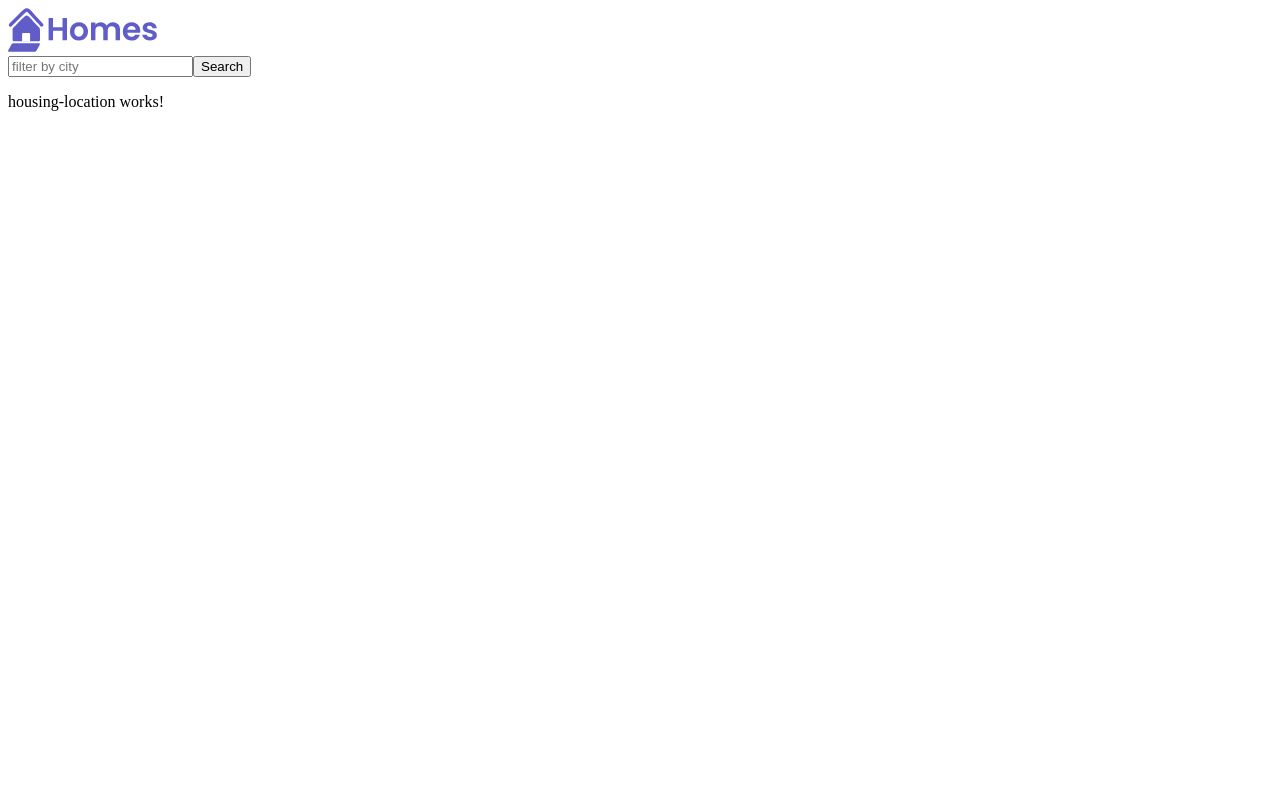
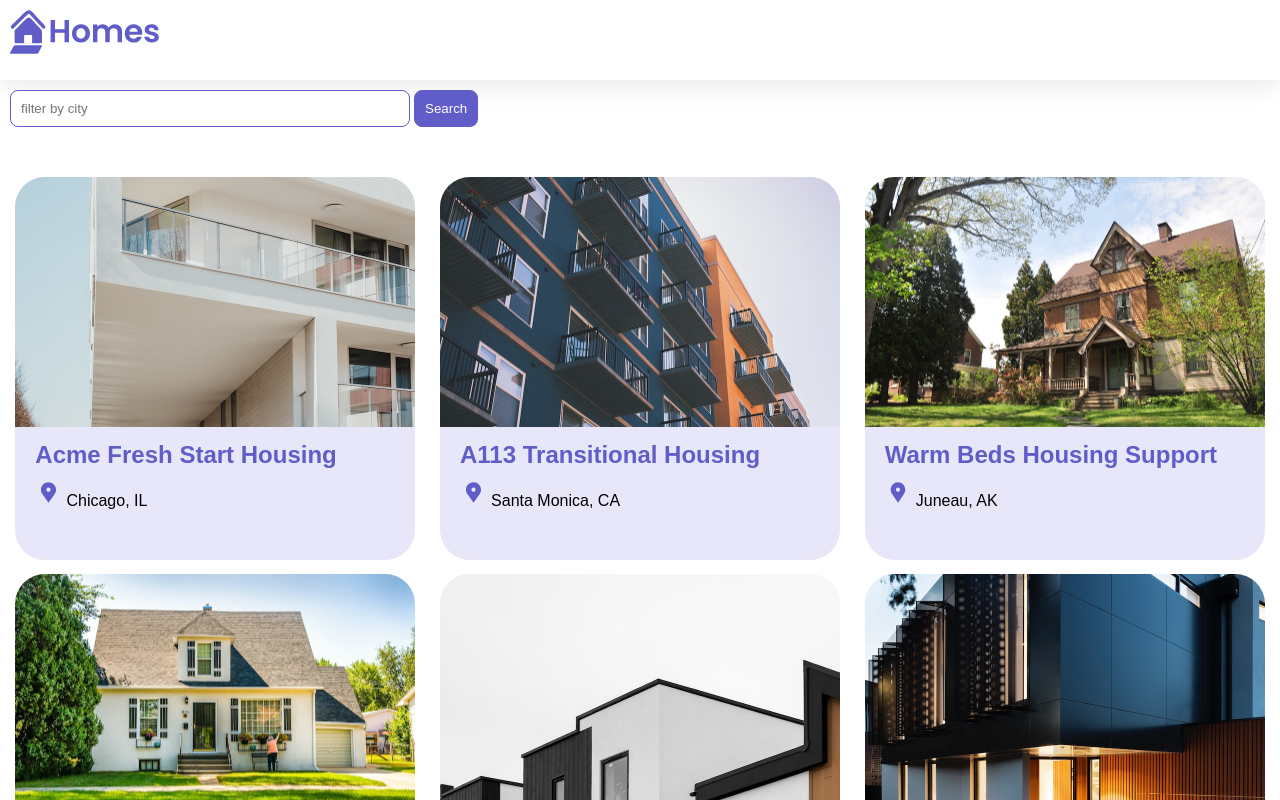
Before and after one commit to Idrees-Mo/homes-app, an Angular app: page / in a window 1280 px wide. Shown: the top 800 px of the page. Built offline with nearby package versions, Linux system fonts and the light colour scheme.

Commit message:
housing list and styles

```diff
--- a/src/app/app.component.css
+++ b/src/app/app.component.css
@@ -0,0 +1,12 @@
+:host {
+  --content-padding: 10px;
+}
+header {
+  display: block;
+  height: 60px;
+  padding: var(--content-padding);
+  box-shadow: 0px 5px 25px var(--shadow-color);
+}
+.content {
+  padding: var(--content-padding);
+}
--- a/src/app/home/home.component.css
+++ b/src/app/home/home.component.css
@@ -0,0 +1,40 @@
+.results {
+  display: grid;
+  column-gap: 14px;
+  row-gap: 14px;
+  grid-template-columns: repeat(auto-fill, minmax(400px, 400px));
+  margin-top: 50px;
+  justify-content: space-around;
+}
+
+input[type="text"] {
+  border: solid 1px var(--primary-color);
+  padding: 10px;
+  border-radius: 8px;
+  margin-right: 4px;
+  display: inline-block;
+  width: 30%;
+}
+
+button {
+  padding: 10px;
+  border: solid 1px var(--primary-color);
+  background: var(--primary-color);
+  color: white;
+  border-radius: 8px;
+}
+
+@media (min-width: 500px) and (max-width: 768px) {
+  .results {
+    grid-template-columns: repeat(2, 1fr);
+  }
+  input[type="text"] {
+    width: 70%;
+  }
+}
+
+@media (max-width: 499px) {
+  .results {
+    grid-template-columns: 1fr;
+  }
+}
--- a/src/app/home/home.component.ts
+++ b/src/app/home/home.component.ts
@@ -1,6 +1,7 @@
 import { Component } from "@angular/core";
 import { CommonModule } from "@angular/common";
 import { HousingLocationComponent } from "../housing-location/housing-location.component";
+import { HousingLocation } from "../housing-location";
 
 @Component({
   selector: "app-home",
@@ -14,9 +15,115 @@
       </form>
     </section>
     <section class="results">
-      <app-housing-location></app-housing-location>
+      <app-housing-location
+        *ngFor="let housingLocation of housingLocationList"
+        [housingLocation]="housingLocation"
+      ></app-housing-location>
     </section>
   `,
   styleUrls: ["./home.component.css"],
 })
-export class HomeComponent {}
+export class HomeComponent {
+  housingLocationList: HousingLocation[] = [
+    {
+      id: 0,
+      name: "Acme Fresh Start Housing",
+      city: "Chicago",
+      state: "IL",
+      photo: "/assets/bernard-hermant-CLKGGwIBTaY-unsplash.jpg",
+      availableUnits: 4,
+      wifi: true,
+      laundry: true,
+    },
+    {
+      id: 1,
+      name: "A113 Transitional Housing",
+      city: "Santa Monica",
+      state: "CA",
+      photo: "/assets/brandon-griggs-wR11KBaB86U-unsplash.jpg",
+      availableUnits: 0,
+      wifi: false,
+      laundry: true,
+    },
+    {
+      id: 2,
+      name: "Warm Beds Housing Support",
+      city: "Juneau",
+      state: "AK",
+      photo: "/assets/i-do-nothing-but-love-lAyXdl1-Wmc-unsplash.jpg",
+      availableUnits: 1,
+      wifi: false,
+      laundry: false,
+    },
+    {
+      id: 3,
+      name: "Homesteady Housing",
+      city: "Chicago",
+      state: "IL",
+      photo: "/assets/ian-macdonald-W8z6aiwfi1E-unsplash.jpg",
+      availableUnits: 1,
+      wifi: true,
+      laundry: false,
+    },
+    {
+      id: 4,
+      name: "Happy Homes Group",
+      city: "Gary",
+      state: "IN",
+      photo: "/assets/krzysztof-hepner-978RAXoXnH4-unsplash.jpg",
+      availableUnits: 1,
+      wifi: true,
+      laundry: false,
+    },
+    {
+      id: 5,
+      name: "Hopeful Apartment Group",
+      city: "Oakland",
+      state: "CA",
+      photo: "/assets/r-architecture-JvQ0Q5IkeMM-unsplash.jpg",
+      availableUnits: 2,
+      wifi: true,
+      laundry: true,
+    },
+    {
+      id: 6,
+      name: "Seriously Safe Towns",
+      city: "Oakland",
+      state: "CA",
+      photo: "/assets/phil-hearing-IYfp2Ixe9nM-unsplash.jpg",
+      availableUnits: 5,
+      wifi: true,
+      laundry: true,
+    },
+    {
+      id: 7,
+      name: "Hopeful Housing Solutions",
+      city: "Oakland",
+      state: "CA",
+      photo: "/assets/r-architecture-GGupkreKwxA-unsplash.jpg",
+      availableUnits: 2,
+      wifi: true,
+      laundry: true,
+    },
+    {
+      id: 8,
+      name: "Seriously Safe Towns",
+      city: "Oakland",
+      state: "CA",
+      photo: "/assets/saru-robert-9rP3mxf8qWI-unsplash.jpg",
+      availableUnits: 10,
+      wifi: false,
+      laundry: false,
+    },
+    {
+      id: 9,
+      name: "Capital Safe Towns",
+      city: "Portland",
+      state: "OR",
+      photo: "/assets/webaliser-_TPTXZd9mOo-unsplash.jpg",
+      availableUnits: 6,
+      wifi: true,
+      laundry: true,
+    },
+  ];
+}
--- a/src/app/housing-location/housing-location.component.css
+++ b/src/app/housing-location/housing-location.component.css
@@ -0,0 +1,31 @@
+.listing {
+  background: var(--accent-color);
+  border-radius: 30px;
+  padding-bottom: 30px;
+}
+.listing-heading {
+  color: var(--primary-color);
+  padding: 10px 20px 0 20px;
+}
+.listing-photo {
+  height: 250px;
+  width: 100%;
+  object-fit: cover;
+  border-radius: 30px 30px 0 0;
+}
+.listing-location {
+  padding: 10px 20px 20px 20px;
+}
+.listing-location::before {
+  content: url("/assets/location-pin.svg") / "";
+}
+
+section.listing a {
+  padding-left: 20px;
+  text-decoration: none;
+  color: var(--primary-color);
+}
+section.listing a::after {
+  content: "\203A";
+  margin-left: 5px;
+}
--- a/src/app/housing-location/housing-location.component.ts
+++ b/src/app/housing-location/housing-location.component.ts
@@ -1,17 +1,26 @@
-import { Component } from '@angular/core';
-import { CommonModule } from '@angular/common';
+import { Component, Input } from "@angular/core";
+import { CommonModule } from "@angular/common";
+import { HousingLocation } from "../housing-location";
 
 @Component({
-  selector: 'app-housing-location',
+  selector: "app-housing-location",
   standalone: true,
   imports: [CommonModule],
   template: `
-    <p>
-      housing-location works!
-    </p>
+    <section class="listing">
+      <img
+        [src]="housingLocation.photo"
+        alt="Exterior photo of {{ housingLocation.photo }}"
+        class="listing-photo"
+      />
+      <h2 class="listing-heading">{{ housingLocation.name }}</h2>
+      <p class="listing-location">
+        {{ housingLocation.city }}, {{ housingLocation.state }}
+      </p>
+    </section>
   `,
-  styleUrls: ['./housing-location.component.css']
+  styleUrls: ["./housing-location.component.css"],
 })
 export class HousingLocationComponent {
-
+  @Input() housingLocation!: HousingLocation;
 }
--- a/src/styles.css
+++ b/src/styles.css
@@ -1 +1,23 @@
 /* You can add global styles to this file, and also import other style files */
+* {
+  margin: 0;
+  padding: 0;
+}
+
+body {
+  font-family: "Be Vietnam Pro", sans-serif;
+}
+:root {
+  --primary-color: #605dc8;
+  --secondary-color: #8b89e6;
+  --accent-color: #e8e7fa;
+  --shadow-color: #e8e8e8;
+}
+
+button.primary {
+  padding: 10px;
+  border: solid 1px var(--primary-color);
+  background: var(--primary-color);
+  color: white;
+  border-radius: 8px;
+}
```
